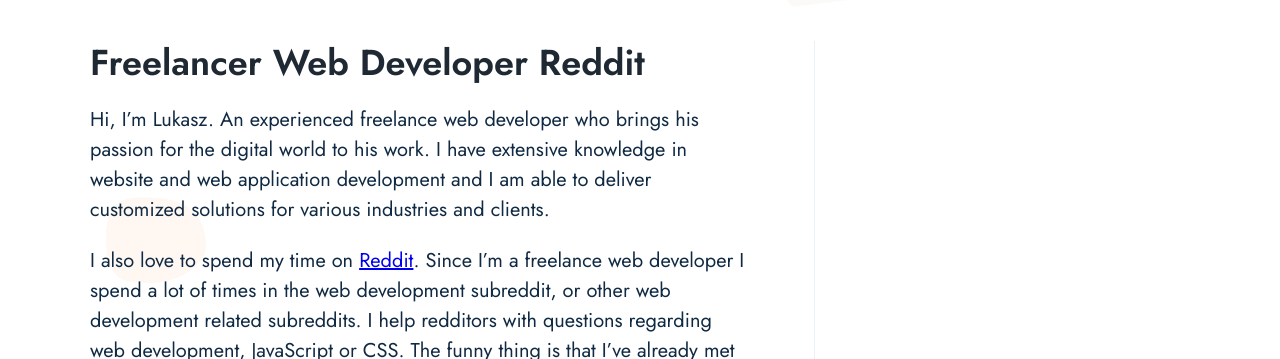
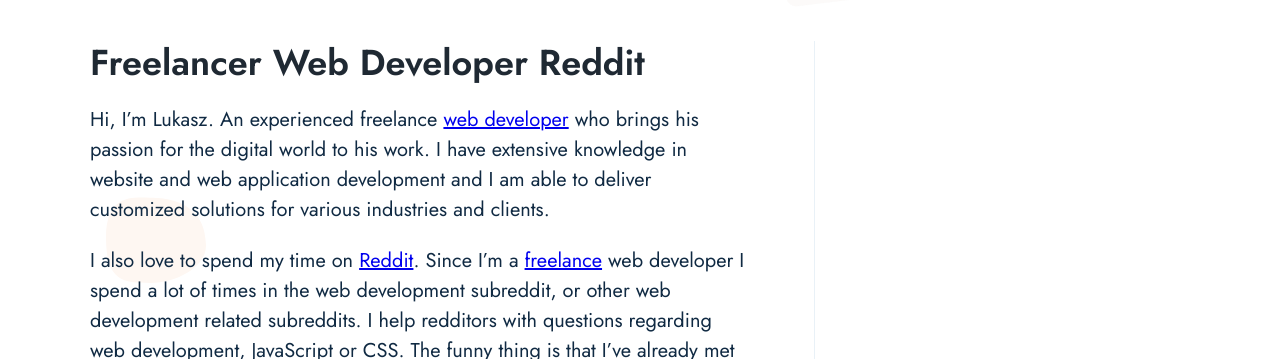
Before and after one commit to reddit-freelancer/reddit-freelancer.github.io, a Jekyll site: the page built from index.md, in a window 1280 px wide. Shown: the part 457-816 px from the top of the page. Built offline with Jekyll 4.4.1, drawn with Linux system fonts in a browser that asks for light colours; part of the change alters nothing that is shown; some of the changed text lies outside the part shown.

Commit message:
Update index.md

```diff
--- a/index.md
+++ b/index.md
@@ -5,10 +5,10 @@ title: Freelancer Web Developer Reddit
 
 # Freelancer Web Developer Reddit
 
-Hi, I'm Lukasz. An experienced freelance web developer who brings his passion for the digital world to his work.
+Hi, I'm Lukasz. An experienced freelance <a href="https://en.wikipedia.org/wiki/Web_development" target="_blank">web developer</a> who brings his passion for the digital world to his work.
 I have extensive knowledge in website and web application development and I am able to deliver customized solutions for various industries and clients.
 
-I also love to spend my time on <a href="https://en.wikipedia.org/wiki/Reddit">Reddit</a>. Since I'm a freelance web developer I spend a lot of times in the web development subreddit, or other web development related subreddits. I help redditors with questions regarding web development, JavaScript or CSS. The funny thing is that I've already met so many lovely people through Reddit. For some, I even have created websites already. That's why I refer to myself as the freelance web developer from Reddit. Because I spend so much time on there.
+I also love to spend my time on <a href="https://en.wikipedia.org/wiki/Reddit" target="_blank">Reddit</a>. Since I'm a <a href="https://en.wikipedia.org/wiki/Freelancer" target="_blank">freelance</a> web developer I spend a lot of times in the web development subreddit, or other web development related subreddits. I help redditors with questions regarding web development, JavaScript or CSS. The funny thing is that I've already met so many lovely people through Reddit. For some, I even have created websites already. That's why I refer to myself as the freelance web developer from Reddit. Because I spend so much time on there.
 
 Whatalso sets me apart from other web developers is my preference for collaborating with people from Reddit. I appreciate the dynamic and creative nature of this community and I'm always willing to incorporate their ideas and opinions into my work. That means I work with other developers and designers whom I've met on Reddit.
 
```
